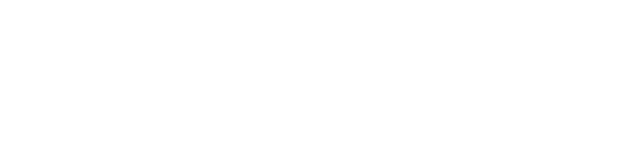
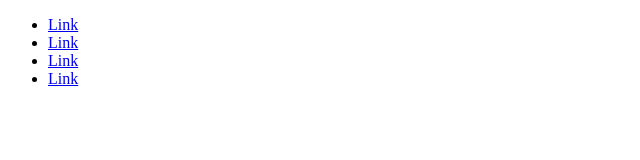
Before and after one commit to Darlene-McNeal/bootstrap-boilerplate, a plain HTML site: page index.html in a window 1280 px wide. Shown: the whole page, without its empty margins (0-640 px from the left). Drawn offline with Linux system fonts and the light colour scheme.

Commit message:
added bootstrap link

```diff
--- a/index.html
+++ b/index.html
@@ -1,13 +1,25 @@
 <!DOCTYPE html>
 <html lang="en">
 <head>
+    <!--required meta tags-->
     <meta charset="UTF-8">
     <meta http-equiv="X-UA-Compatible" content="IE=edge">
     <meta name="viewport" content="width=device-width, initial-scale=1.0">
     <link rel="stylesheet" href="css/styles.css">
-    <title>Document</title>
+    <!--bootstrap css-->
+    <link href="https://cdn.jsdelivr.net/npm/bootstrap@4.3.1/dist/css/bootstrap.min.css" integrity="sha384-ggOyR0iXCbMQv3Xipma34MD+dH/1fQ784/j6cY/iJTQUOhcWr7x9JvoRxT2MZw1T" crossorigin="anonymous">
+
+    <title>Nicely Done</title>
 </head>
 <body>
+    <ul>
+        <li><a href="#">Link</a></li>
+        <li><a href="#">Link</a></li>
+        <li><a href="#">Link</a></li>
+        <li><a href="#">Link</a></li>
+    </ul>
+
+   </ul>
 
 </body>
 </html>
```
